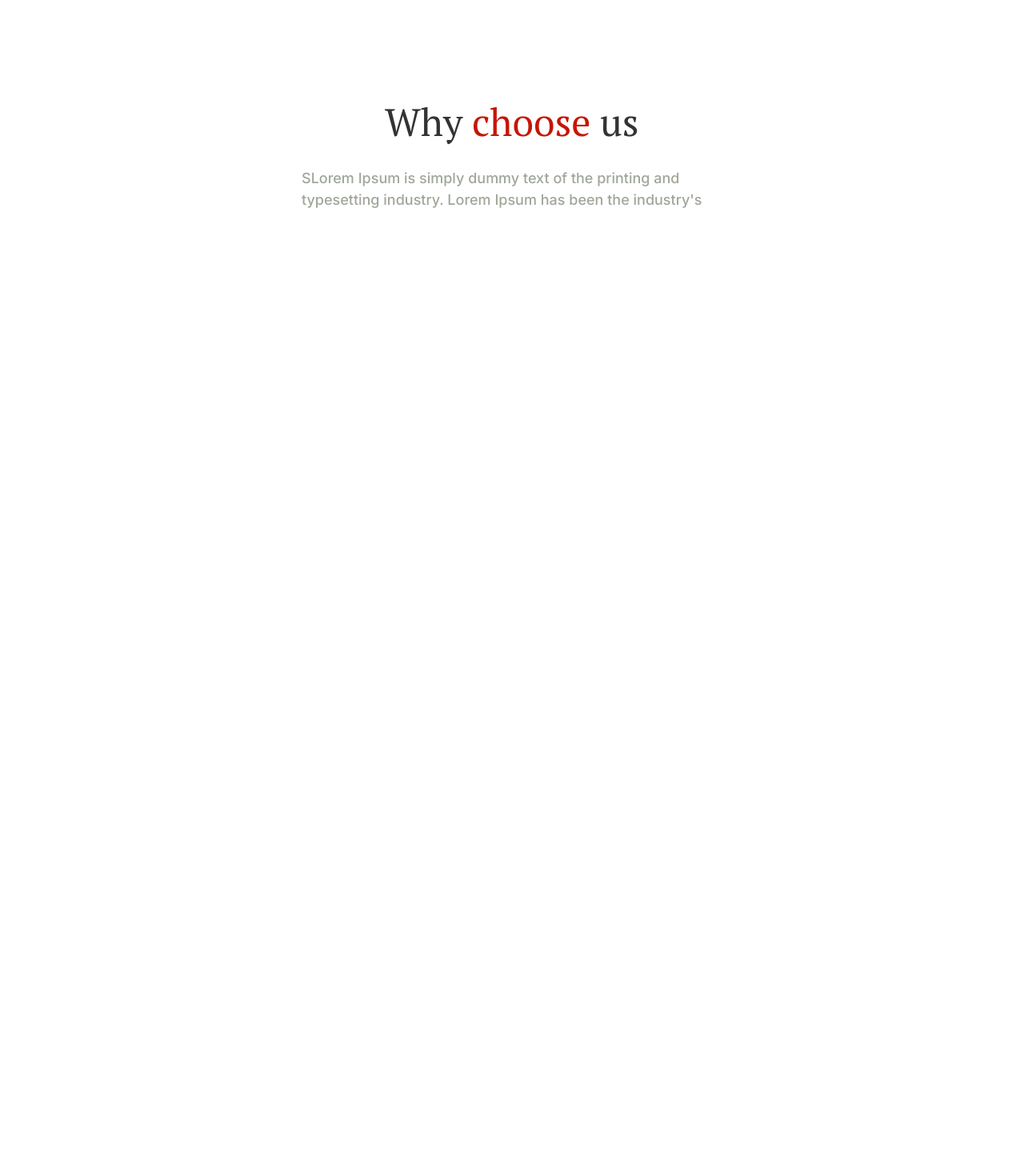
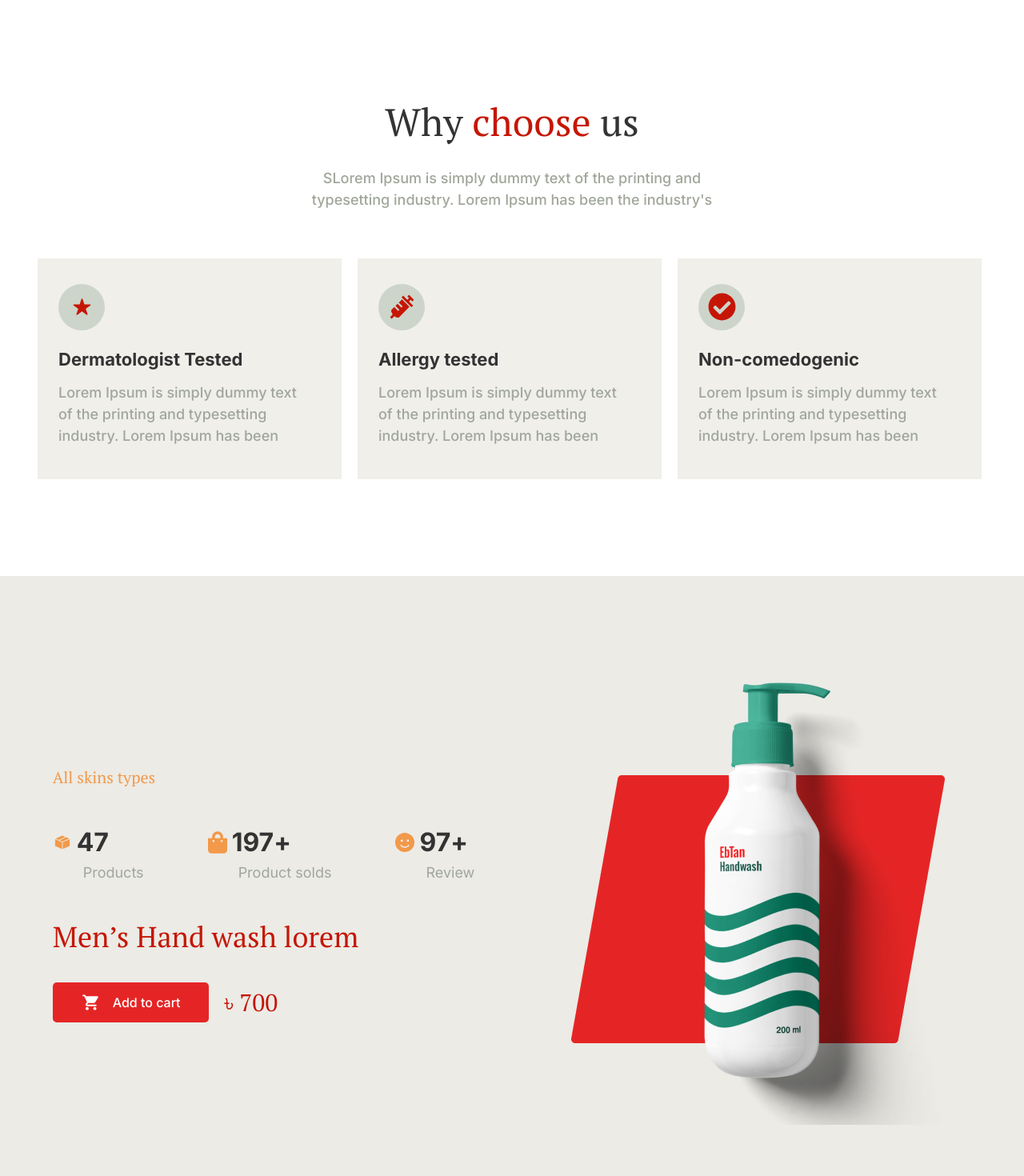
Before and after one commit to mizanur-rahaman-bd/React_project_EbTan_Cosmetic, a React (Vite) app: page / in a window 1280 px wide. Shown: the part 820-2290 px from the top of the page at 80% size. Before the commit the page ends 1143 px from the top, so only its background shows below. Built offline with nearby package versions, Linux system fonts and the light colour scheme.

Commit message:
change uoto hand wash section with responsive

```diff
--- a/src/components/Banner/Banner.jsx
+++ b/src/components/Banner/Banner.jsx
@@ -11,7 +11,7 @@ const Banner = () => {
   return (
 
     <>
-    <section className='Banner pl-[10px] lg:pl-0 pt-[30px] lg:pt-[97px] mb-[40px] lg:mb-[188px]'>
+    <section className='Banner pl-[10px] lg:pl-0 pt-[30px] lg:pt-[97px] mb-[20px] lg:mb-[188px]'>
         <div className="container">
             <div className="Banner_row flex flex-wrap gap-[10px] lg:gap-[72px] items-center justify-center">
                 <div className="banner_img">
--- /dev/null
+++ b/src/components/HandWash/HandWash.jsx
@@ -0,0 +1,54 @@
+import React from 'react'
+import CommonHead from '../Common/CommonHead'
+import CommonCounter from '../Common/CommonCounter'
+import { GiCardboardBoxClosed } from "react-icons/gi";
+import { FaShoppingBag } from "react-icons/fa";
+import { FaFaceSmile } from "react-icons/fa6";
+import CommonButton from '../Common/CommonButton';
+
+const HandWash = () => {
+  return (
+    <>
+    <section className='hand_wash bg-[#ECEBE6] px-[10px] lg:px-0 pt-[40px] lg:pt-[110px] pb-[50px] lg:pb-[149px] mb-[50px] lg:mb-[110px]'>
+        <div className="container">
+            <div className="hand_wash_row flex flex-wrap items-center justify-center gap-[60px] lg:gap-[120px]">
+              <div className="text_col">
+                <div className="common_head">
+                    <CommonHead CommonHeadText={"All skins types"} />
+                </div>
+                <div className="common_counter flex flex-wrap gap-[25px] lg:gap-[80px] mb-[25px] lg:mb-[40px]">
+                    <CommonCounter CountIcon={<GiCardboardBoxClosed className='pr-[6px]' />} CountNumber={48} CountText={'Products'} />
+                    <CommonCounter CountIcon={<FaShoppingBag className='pr-[6px]' />} CountNumber={200} CountPlus={'+'} CountText={'Product solds'} />
+                    <CommonCounter CountIcon={<FaFaceSmile className='pr-[6px]' />} CountNumber={99} CountPlus={'+'} CountText={'Review'} />
+                </div>
+                <div className="hand_wash_head_text mb-[30px]">
+                    <h2 className='font-pt_serif font-normal text-[25px] lg:text-[36px] text-[#C51605]'>Men’s Hand wash  lorem</h2>
+                </div>
+                <div className="hand_Wash_button_row flex gap-[20px] items-center">
+                    <div className="hand_wash_button">
+                        <CommonButton commonbottontext={'Add to cart'} commonbuttoneffect={'active:scale-110 hover:bg-[#399918] hover:text-black'} />
+
+                    </div>
+                    <div className="hand_wash_price">
+                        <p className='font-pt_serif font-normal text-[30px] text-[#C51605]'>৳ 700</p>
+
+                    </div>
+
+                </div>
+
+              </div>
+              <div className="img_col">
+                <img src="images/hadn_wash.png" alt="Hand_wash" />
+
+              </div>
+
+            </div>
+
+        </div>
+
+    </section>
+    </>
+  )
+}
+
+export default HandWash
--- a/src/components/WhyUs/WhyUs.jsx
+++ b/src/components/WhyUs/WhyUs.jsx
@@ -1,25 +1,75 @@
 import React from 'react'
+import { IoIosStar } from "react-icons/io";
+import { BiSolidInjection } from "react-icons/bi";
+import { FaCheckCircle } from "react-icons/fa";
 
 const WhyUs = () => {
   return (
     <>
-    <section className='whyus'>
+    <section className='whyus px-[10px] lg:px-0'>
       <div className="container">
-        <div className="whyus_row">
+        <div className="whyus_row mb-[40px] lg:mb-[121px]">
           <div className="whyus_description">
+
             <div className='flex justify-center'>
-            <h2 className='w-[318px] font-pt_serif font-normal text-[48px] text-heading_color'>Why <span className='text-[#C51605]'>choose </span> us</h2>
-
+            <h2 className='text-center w-[318px] font-pt_serif font-normal text-[40px] lg:text-[48px] text-heading_color'>Why <span className='text-[#C51605]'>choose </span> us</h2>
             </div>
 
-            <div className='flex justify-center'>
-            <p className='w-[526px] mt-[21px] mb-[60px] font-inter font-medium text-[18px] text-[#A0A79A]'>SLorem Ipsum is simply dummy text of the printing and typesetting industry. Lorem Ipsum has been the industry's</p>
-
+            <div className='text-center mx-auto w-[280px] lg:w-[526px]'>
+            <p className='mt-[8px] lg:mt-[21px] mb-[30px] lg:mb-[60px] font-inter font-medium text-[12px] lg:text-[18px] text-[#A0A79A]'>SLorem Ipsum is simply dummy text of the printing and typesetting industry. Lorem Ipsum has been the industry's</p>
             </div>
 
 
           </div>
-          <div className="whyus_cards">
+          <div className="whyus_cards flex flex-wrap gap-[20px]">
+
+            <div className="single_card w-[290px] lg:w-[380px] bg-[#F0EFEA] pt-[32px] pl-[26px] pr-[41px] pb-[41px]">
+              <div className="single_card_content">
+                <div className="Single_card_icon w-[58px] h-[58px] bg-[#CDD5CA] text-[#C51605] rounded-[50px] flex justify-center items-center">
+                <IoIosStar className='w-[25px] lg:w-[35px]h-[25px] lg:h-[35px]' />
+
+                </div>
+                <div className="single_card_text">
+                  <h3 className='font-inter font-bold text-[18px] lg:text-[22px] text-heading_color mt-[20px] mb-[11px]'>Dermatologist Tested</h3>
+                  <p className='font-inter font-medium text-[14px] lg:text-[18px] text-[#A0A79A]'>Lorem Ipsum is simply dummy text of the printing and typesetting industry. Lorem Ipsum has been</p>
+
+                </div>
+
+              </div>
+
+            </div>
+
+            <div className="single_card w-[290px] lg:w-[380px] bg-[#F0EFEA] pt-[32px] pl-[26px] pr-[41px] pb-[41px]">
+              <div className="single_card_content">
+                <div className="Single_card_icon w-[58px] h-[58px] bg-[#CDD5CA] text-[#C51605] rounded-[50px] flex justify-center items-center">
+                <BiSolidInjection className='w-[25px] lg:w-[35px] h-[25px] lg:h-[35px]' />
+
+                </div>
+                <div className="single_card_text">
+                  <h3 className='font-inter font-bold text-[18px] lg:text-[22px] text-heading_color mt-[20px] mb-[11px]'>Allergy tested</h3>
+                  <p className='font-inter font-medium text-[14px] lg:text-[18px] text-[#A0A79A]'>Lorem Ipsum is simply dummy text of the printing and typesetting industry. Lorem Ipsum has been</p>
+
+                </div>
+
+              </div>
+
+            </div>
+
+            <div className="single_card w-[290px] lg:w-[380px] bg-[#F0EFEA] pt-[32px] pl-[26px] pr-[41px] pb-[41px]">
+              <div className="single_card_content">
+                <div className="Single_card_icon w-[58px] h-[58px] bg-[#CDD5CA] text-[#C51605] rounded-[50px] flex justify-center items-center">
+                <FaCheckCircle className='w-[25px] lg:w-[35px] h-[25px] lg:h-[35px]' />
+
+                </div>
+                <div className="single_card_text">
+                  <h3 className='font-inter font-bold text-[18px] lg:text-[22px] text-heading_color mt-[20px] mb-[11px]'>Non-comedogenic</h3>
+                  <p className='font-inter font-medium text-[14px] lg:text-[18px] text-[#A0A79A]'>Lorem Ipsum is simply dummy text of the printing and typesetting industry. Lorem Ipsum has been</p>
+
+                </div>
+
+              </div>
+
+            </div>
 
           </div>
         </div>
--- a/src/pages/Home.jsx
+++ b/src/pages/Home.jsx
@@ -1,6 +1,7 @@
 import React from 'react'
 import Banner from '../components/Banner/Banner'
 import WhyUs from '../components/WhyUs/WhyUs'
+import HandWash from '../components/HandWash/HandWash'
 
 const Home = () => {
   return (
@@ -9,6 +10,7 @@ const Home = () => {
 
     <Banner />
     <WhyUs />
+    <HandWash />
 
     </>
   )
```
Also changed, not shown: public/images/hadn_wash.png (added).
